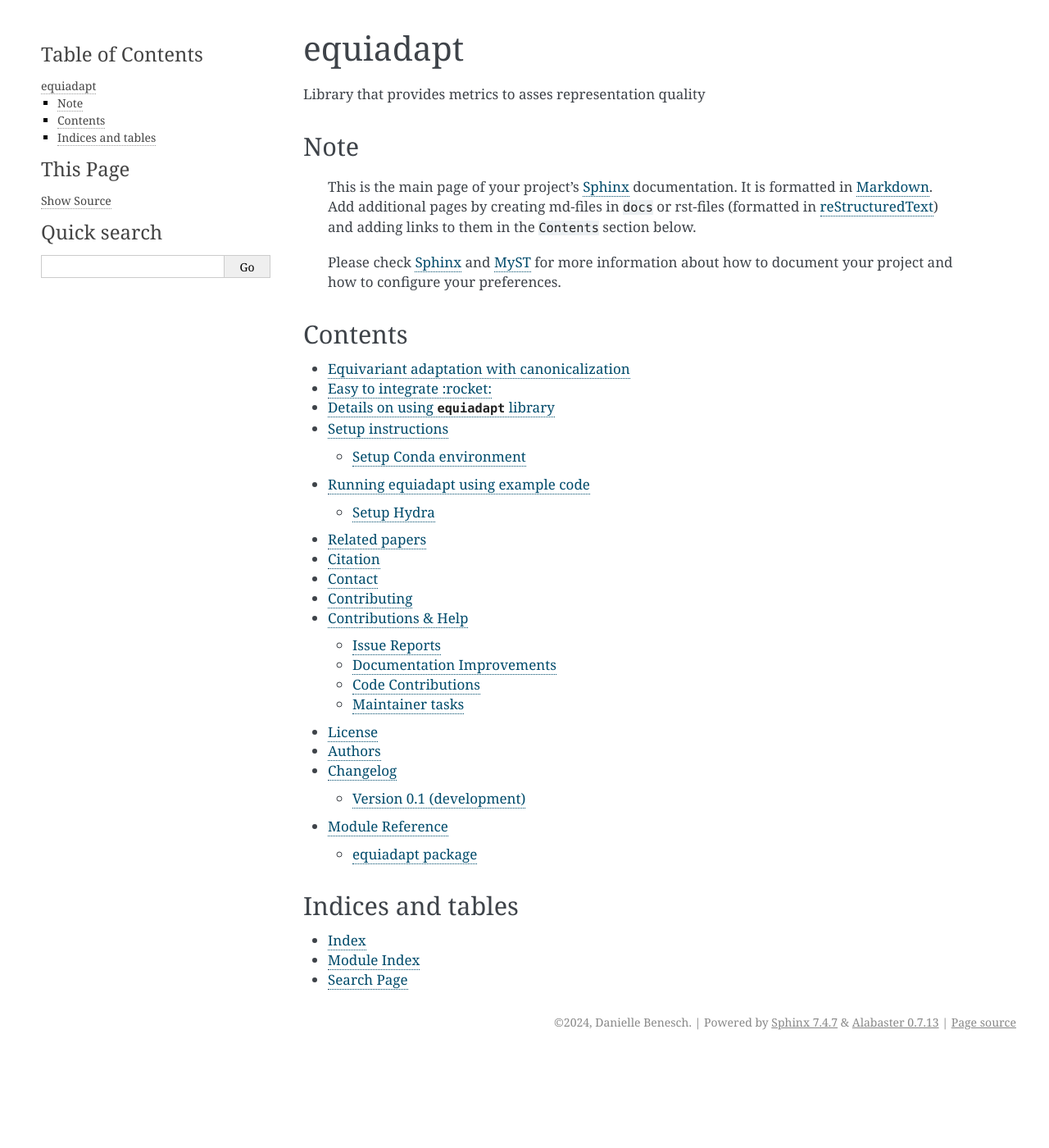
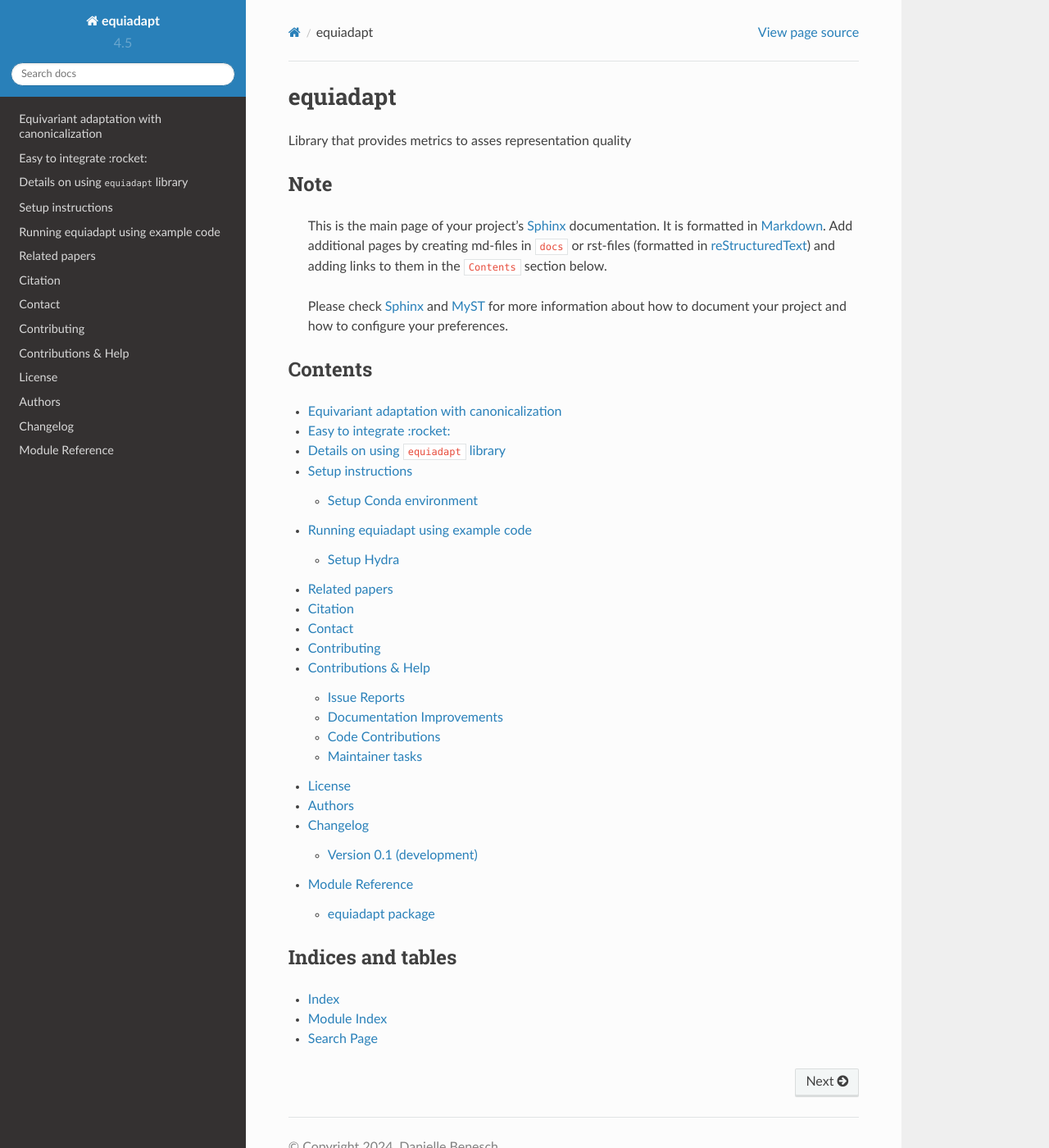
Before and after one commit to arnab39/equiadapt, a Sphinx documentation site: the page built from docs/index.md, in a window 1280 px wide and 1400 px high. Shown: the whole window at 82% size. Built offline with Sphinx 7.4.7 and the Read the Docs theme 2.0.0, drawn with Linux system fonts in a browser that asks for light colours; the version number is read from the project's files by our own code; some of the changed text lies outside the part shown.

Commit message:
update theme

```diff
--- a/docs/conf.py
+++ b/docs/conf.py
@@ -171,7 +171,7 @@ todo_emit_warnings = True
 
 # The theme to use for HTML and HTML Help pages.  See the documentation for
 # a list of builtin themes.
-html_theme = "alabaster"
+html_theme = "sphinx_rtd_theme"
 
 # Theme options are theme-specific and customize the look and feel of a theme
 # further.  For a list of options available for each theme, see the
--- a/docs/requirements.txt
+++ b/docs/requirements.txt
@@ -1,6 +1,6 @@
+myst-parser[linkify]
+sphinx>=3.2.1
 # Requirements file for ReadTheDocs, check .readthedocs.yml.
 # To build the module reference correctly, make sure every external package
 # under `install_requires` in `setup.cfg` is also listed here!
-# sphinx_rtd_theme
-myst-parser[linkify]
-sphinx>=3.2.1
+sphinx_rtd_theme
```
